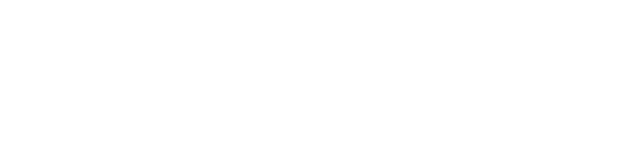
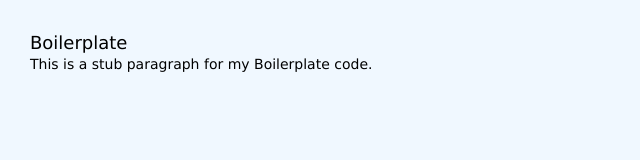
Before and after one commit to SpringDL/COMP397---Lesson-03---Demo, a plain HTML site: page COMP397 - Lesson 03 - Demo/index.html in a window 1280 px wide. Shown: the whole page, without its empty margins (0-640 px from the left). Drawn offline with Linux system fonts and the light colour scheme.

Commit message:
Updated Main.css and Index.html with more boilerplate stuff

```diff
--- a/COMP397 - Lesson 03 - Demo/CSS/Main.css
+++ b/COMP397 - Lesson 03 - Demo/CSS/Main.css
@@ -1,2 +1,16 @@
 body {
+    background-color: aliceblue;
+    font-family: 'Lucida Sans Unicode';
+    font-size: 14px;
+    margin: 20px;
+    padding: 10px;
 }
+
+h1 {
+    font-size: 18px;
+    line-height: 25px;
+}
+
+p {
+    line-height: 18px;
+}
--- a/COMP397 - Lesson 03 - Demo/index.html
+++ b/COMP397 - Lesson 03 - Demo/index.html
@@ -7,7 +7,10 @@
     <link href="CSS/Main.css" rel="stylesheet" />
 </head>
 <body>
-
+    <header id="boilderplate-header">
+        <h1>Boilerplate</h1>
+        <p>This is a stub paragraph for my Boilerplate code.</p>
+    </header>
     <!-- Javascript Section -->
     <script src="JS/Game.js"></script>
 
```
